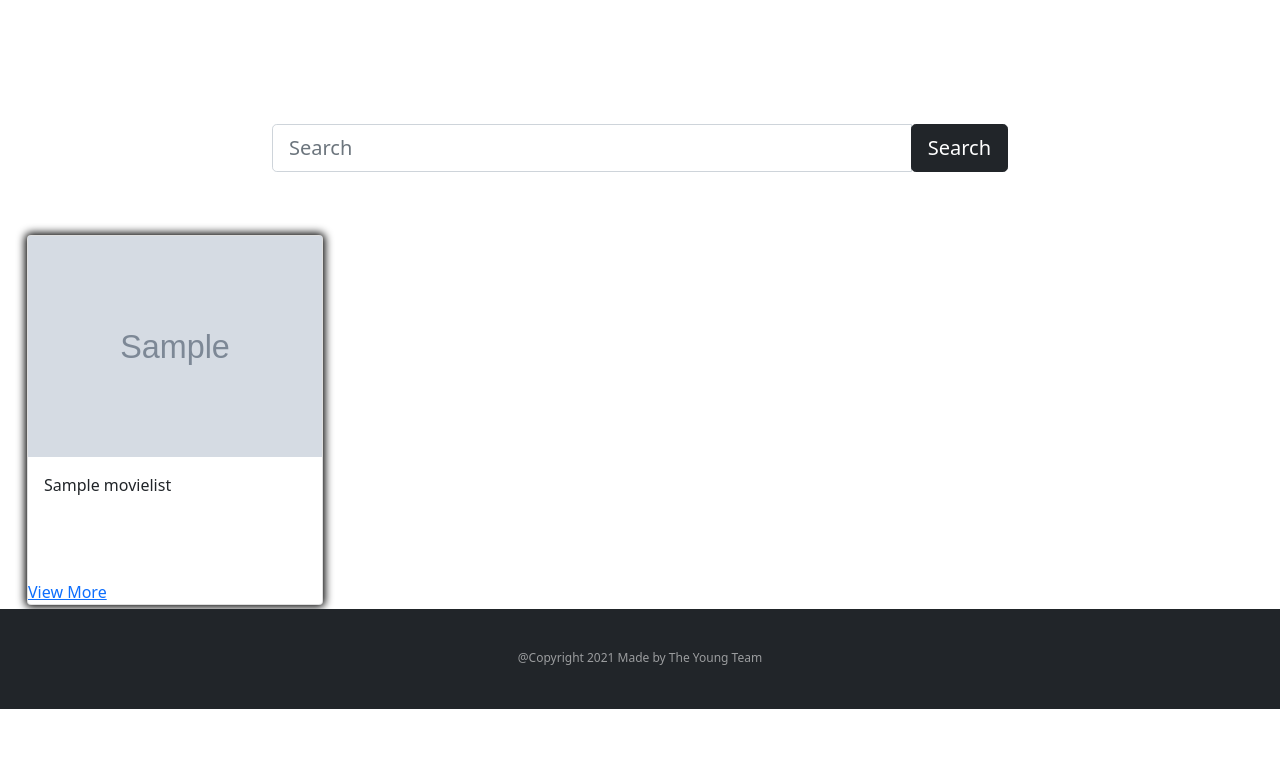
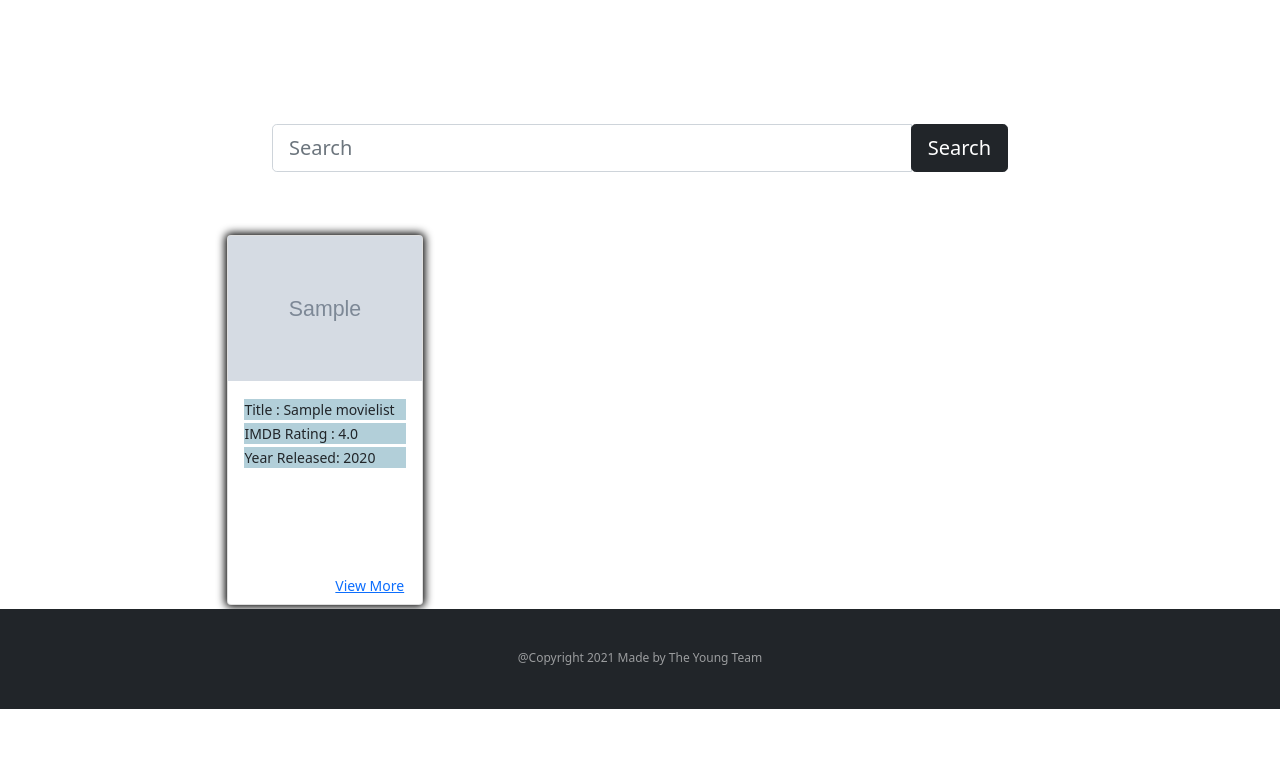
Before and after one commit to JoshuaYong103/ITech-team-project, a Django app: page /rango/watchlist/ in a window 1280 px wide. Shown: the part 91-866 px from the top of the page. Run offline with Django 3.2, Linux system fonts and the light colour scheme; a user stored in the database is signed in; tables that the repository leaves empty hold one stand-in row (values such as "Sample post"); grey boxes marked "Sample" are stand-in pictures.

Commit message:
Style For Liked and Watchlist Page

```diff
--- a/tango_with_django_project/templates/rango/profile.html
+++ b/tango_with_django_project/templates/rango/profile.html
@@ -16,9 +16,7 @@
     <div class="row">
         {% if user_profile.picture %}
         <div class="profile_images">
-        <img src="{{ MEDIA_URL }}{{ user_profile.picture }}" width="300" height="300" alt="{{ selected_user.username }}'s profile image" />
-        {% else %}
-        <img src="{{ MEDIA_URL }}cat.jpg" alt="Placeholder image" />
+        <img src="{{ MEDIA_URL }}{{ user_profile.picture }}" width="300px" height="300px" alt="{{ selected_user.username }}'s profile image" />
         </div>
         {% endif %}
         <br />
--- a/tango_with_django_project/templates/rango/watchlist.html
+++ b/tango_with_django_project/templates/rango/watchlist.html
@@ -23,23 +23,22 @@
   </div>
 
          <div class="container-fluid">
-             <div class="row">
-                 <div class="col">
-                  <div class="row">
-
+             <div class="row cardMain">
                     {% for page in col_movies %}
                       <div class="col-md-3">
                         <div class="card">
                         <img src={{page.movie.imgpath}} alt="movie picture" class="card-image-body">
                         <div class="card-body">
-                            {{ page.movie.title}}
-                        </div>
-                       <a href="{%url 'rango:movie_detail' page.movie.movieid  %}">View More</a>
+                          <div><label class="movieDetailLabel">Title : {{ page.movie.title}} </label></div>
+                           <div>  <label class="movieDetailLabel">IMDB Rating : {{ page.movie.imdbrating}}</label> </div>
+                           <div> <label class="movieDetailLabel">Year Released: {{ page.movie.yearreleased}} </label></div>
+                      </div>
+                       <a href="{%url 'rango:movie_detail' page.movie.movieid  %}" class="viewmore">View More</a>
                   </div>
               </div>
               {% endfor %}
-              </div>
-              </div>
+
+
               </div>
               <div class="pagination-container">
               <nav aria-label="...">
--- a/tango_with_django_project/templates/registration/password_change_form.html
+++ b/tango_with_django_project/templates/registration/password_change_form.html
@@ -1,5 +1,5 @@
 {% extends 'rango/base.html' %}
-
+{% load crispy_forms_tags%}
 {% block title_block %}
     Change Your Password
 {% endblock %}
```
Also changed, not shown: tango_with_django_project/templates/rango/likedlist.html (+7 -3 lines).
